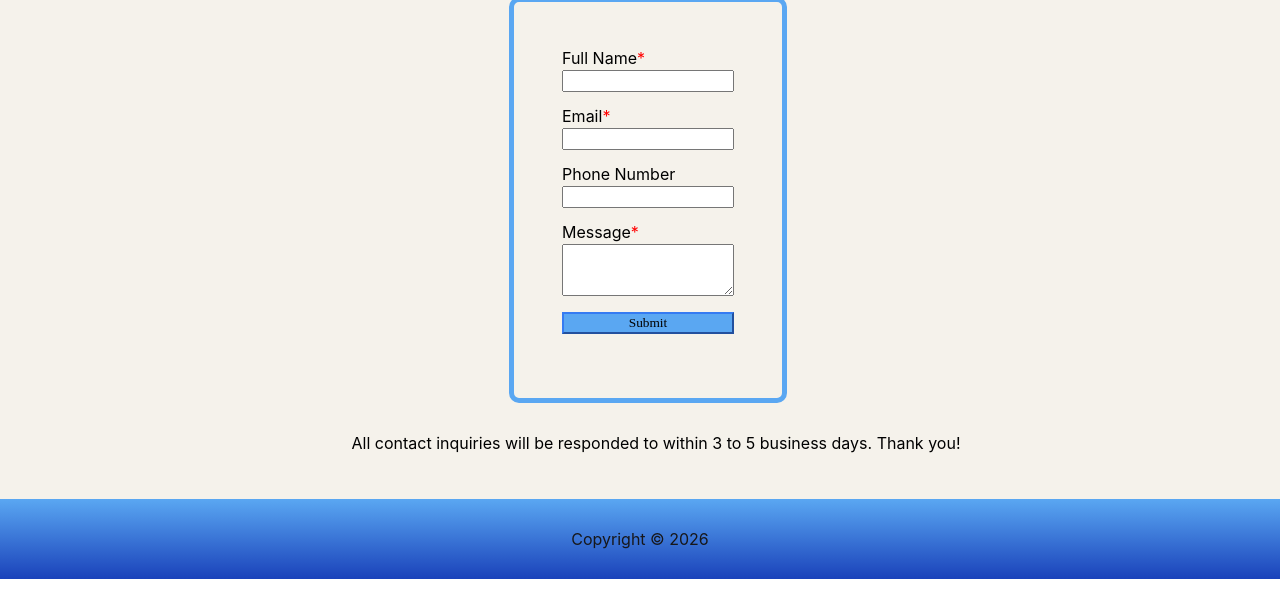
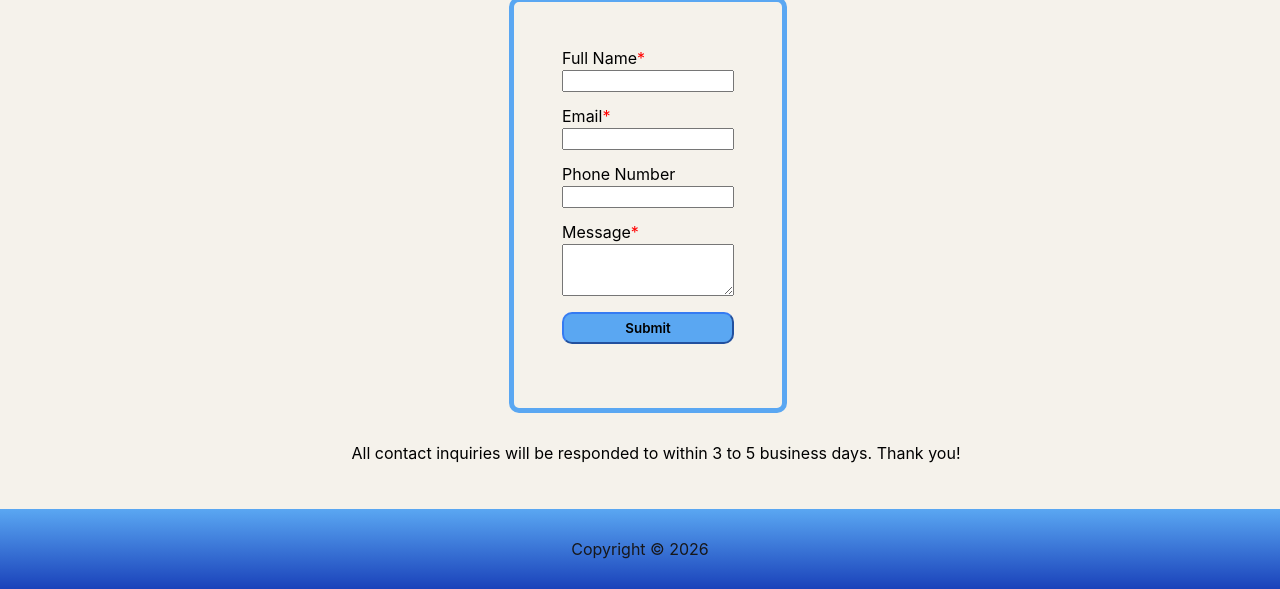
Before and after one commit to mayhyacinth31/Portfolio-Capstone, a plain HTML site: page contact.html in a window 1280 px wide. Shown: the part 627-1216 px from the top of the page. Drawn offline with Linux system fonts and the light colour scheme; a web font is replaced by a local one.

Commit message:
Form updates

```diff
--- a/styles.css
+++ b/styles.css
@@ -274,6 +274,10 @@
     input[type="submit"]{
         background-color: var(--accent-blue);
         border-color: var(--main-blue);
+        font-family: var(--p-font);
+        font-weight: 600;
+        border-radius: var(--brd-radius);
+        height: 2rem;
     }
 
     input[type="submit"]:hover{
```
